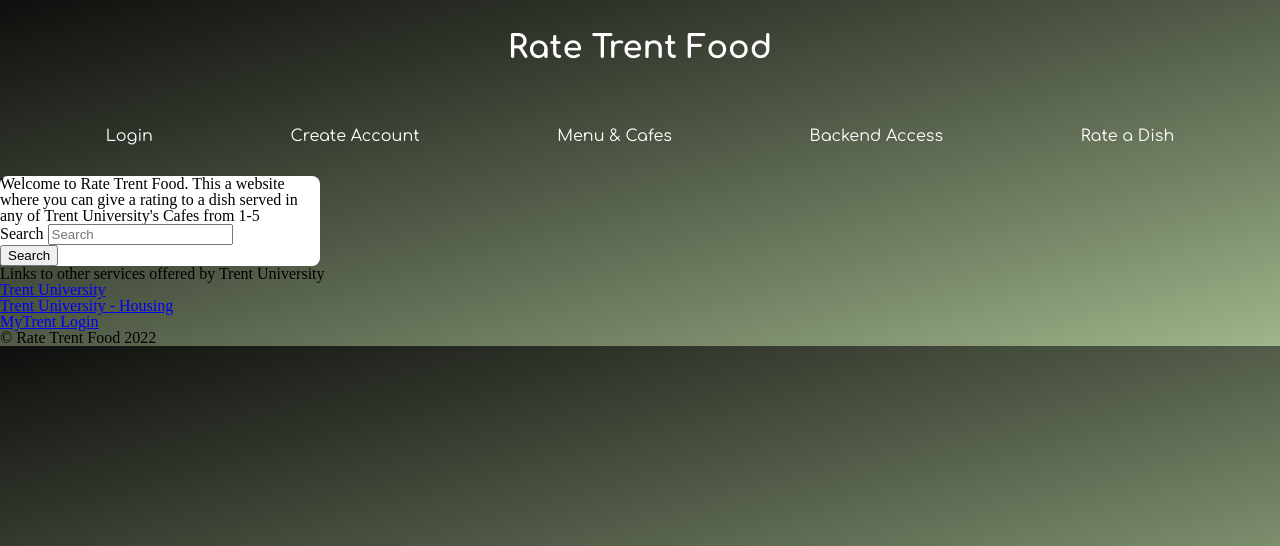
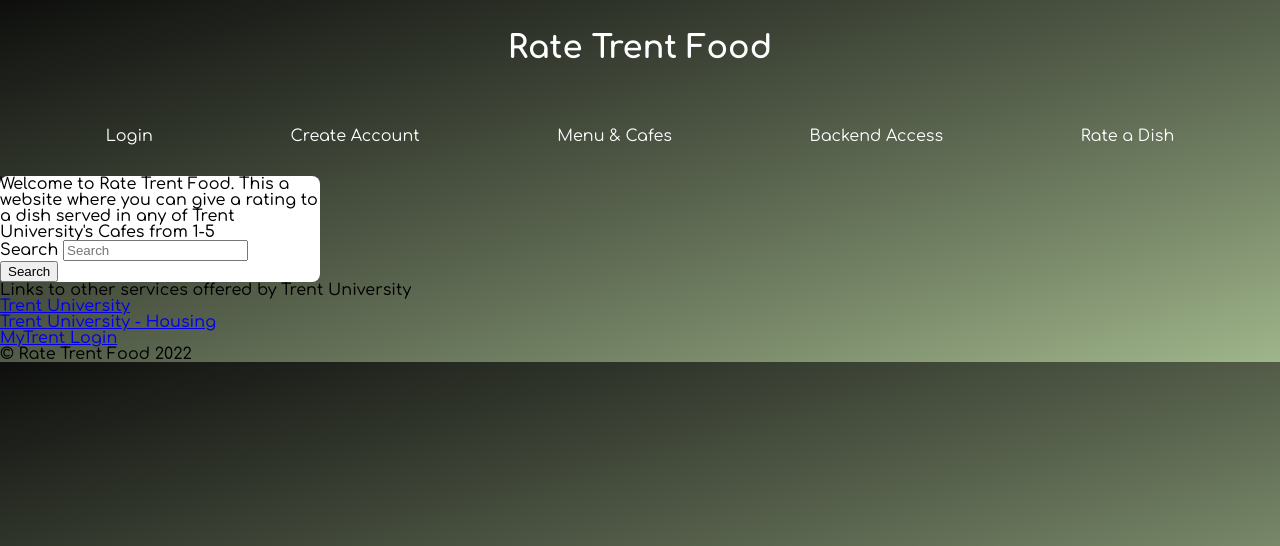
Before and after one commit to HamzaGiTX786/Rate-Trent-Food, a PHP site: page /index.php in a window 1280 px wide. Shown: the top 546 px of the page. Run offline with PHP 8.4, Linux system fonts and the light colour scheme; data that the repository does not hold is empty.

Commit message:
adding font to body

```diff
--- a/styles/master.css
+++ b/styles/master.css
@@ -14,6 +14,9 @@
 
 body{
     background-image: linear-gradient(to left top, #9fb58a, #778768, #525c48, #2f342a, #0e0f0d);
+    font-family: 'Comfortaa', cursive;
+    font-weight: 500;
+
 }
 
 h1{
```
